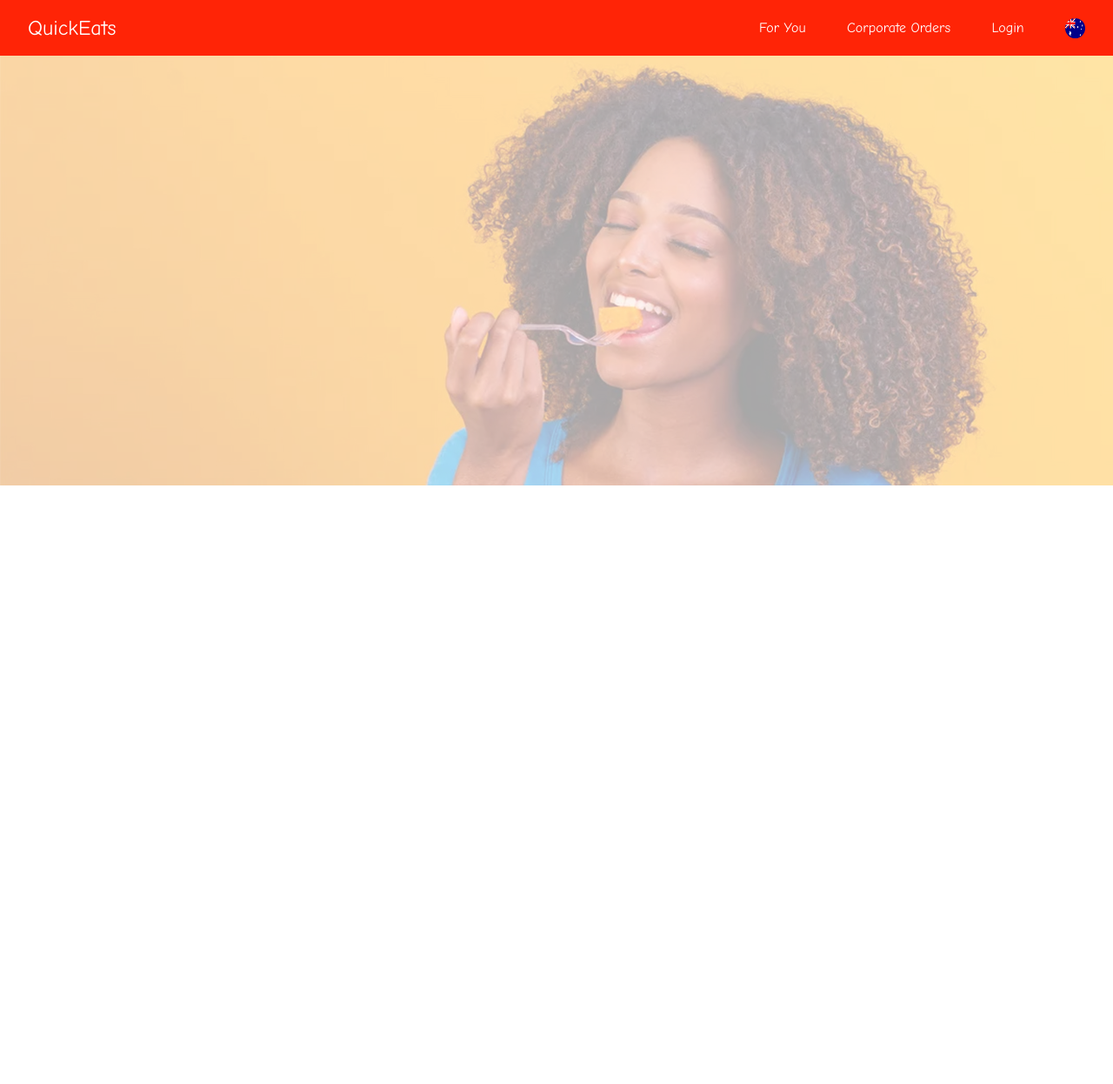
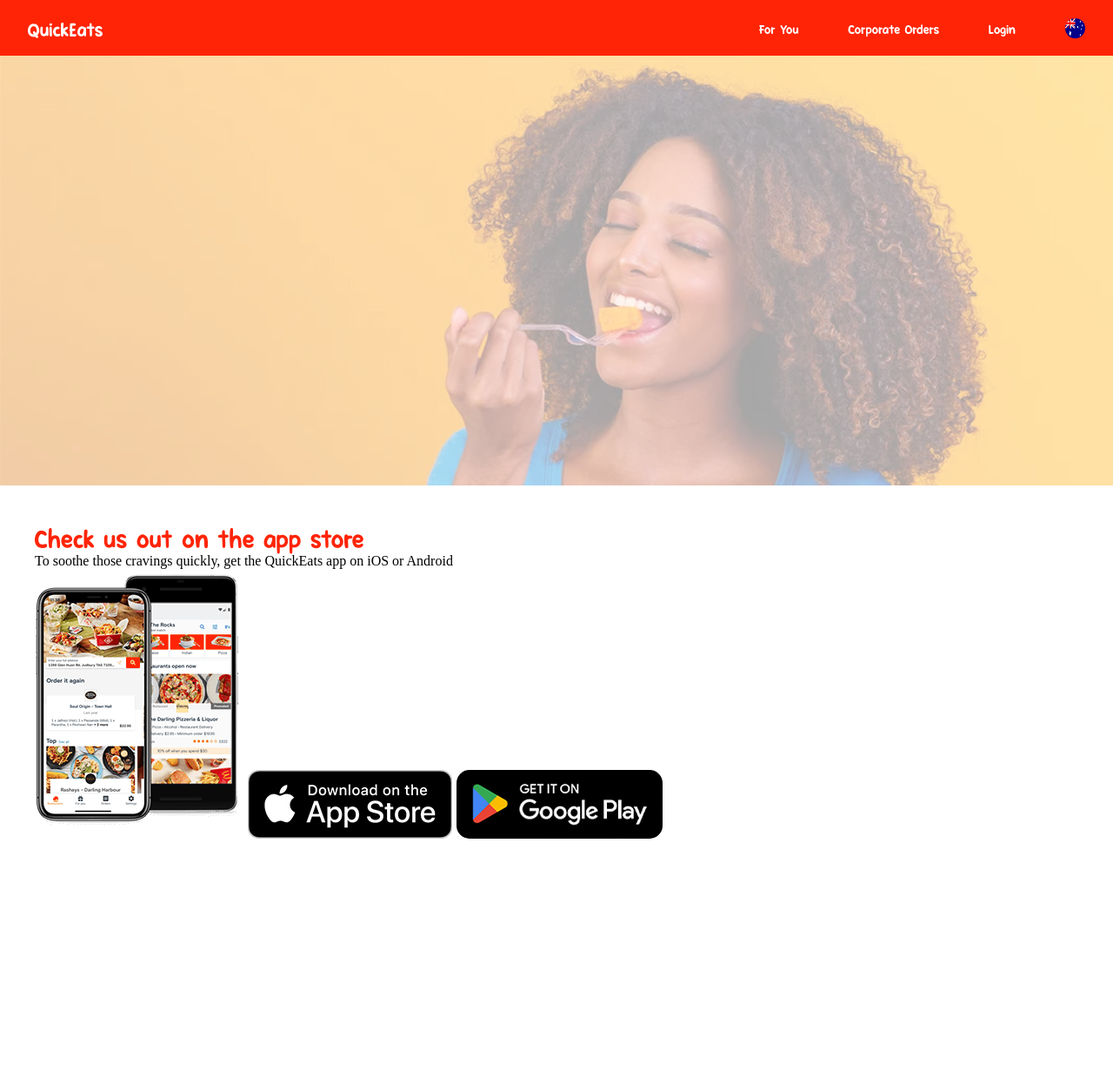
Before and after one commit to denjeneer/QuickEats, a plain HTML site: page index.html in a window 1280 px wide. Shown: the whole page at 87% size. Before the commit the page ends 800 px from the top, so only its background shows below. Drawn offline with Linux system fonts and the light colour scheme.

Commit message:
added my section onto the page

```diff
--- a/index.html
+++ b/index.html
@@ -20,6 +20,16 @@
   <main>
     <div id="banner">
     </div>
+    <!-- Div for the app store stuff -->
+    <div class="apps-download">
+      <div class="text-to-move">
+        <p id="eat">Check us out on the app store</p>
+        <p id="instructions">To soothe those cravings quickly, get the QuickEats app on iOS or Android</p>
+      </div>
+      <img src="Assets/apps_promo-narrow-au.png" alt="app display on iOS">
+      <img src="Assets/iOS app store.jpg" alt="iOS logo">
+      <img src="Assets/Google store logo.jpg" id='playstore-logo'alt="Google Play store logo">
+    </div>
   </main>
 </body>
 
--- a/style.css
+++ b/style.css
@@ -1,3 +1,8 @@
+@font-face{
+  font-family: Yummy-Foodies;
+  src:url(Font/Yummy-Foodies.ttf);
+}
+
 /* Universal */
 
 * {
@@ -17,7 +22,7 @@ header {
   background-color: #ff2406;
   color: #ffffff;
   padding: 0 2rem;
-  font-family: 'Yummy Foodies', 'Comic Sans MS';
+  font-family: 'Yummy-Foodies', 'Comic Sans MS';
 }
 
 #title {
@@ -51,6 +56,25 @@ nav li img {
   border-radius: 50%;
 }
 
+.apps-download {
+  height: 645px;
+  box-sizing: border-box;
+  margin: 40px;
+}
+
+/* .apps-download #instructions */
+
+  .text-to-move #eat {
+  font-family: 'Yummy-Foodies', 'Comic Sans MS';
+  font-size: 2rem;
+  color: #ff2406;
+}
+
+.apps-download #playstore-logo {
+  border: -3px solid white;
+  border-radius: 15px;
+}
+
 
 /* Banner */
 
```
Also changed, not shown: Assets/5a902db97f96951c82922874.png (deleted), Assets/Google store logo.jpg (added), Assets/en_badge_web_generic.png (deleted), Assets/iOS app store.jpg (added), Font/Yummy-Foodies.ttf (added), 4 other files.
